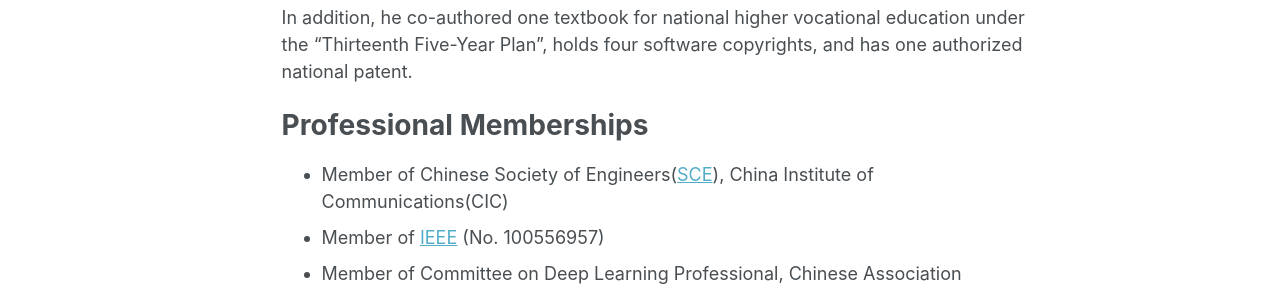
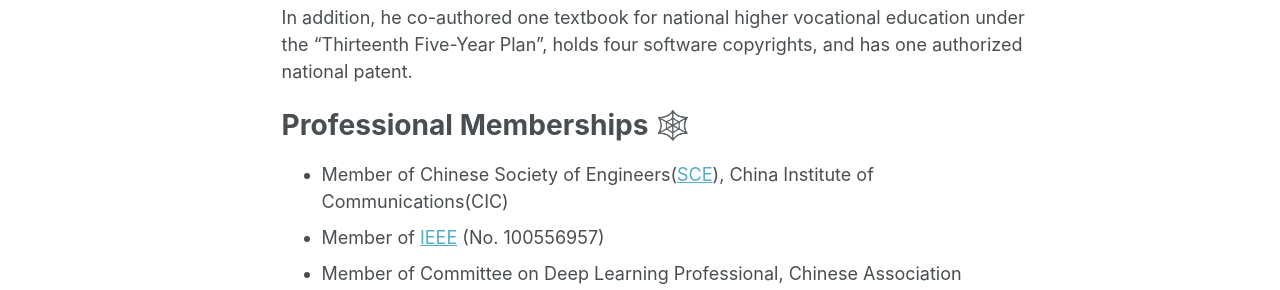
Before and after one commit to rongmax-gufei/rongmax-gufei.github.io, a Jekyll site: the page built from _pages/about.md, in a window 1280 px wide and 1278 px high. Shown: the part 565-855 px from the top of the window. Built offline with Jekyll 4.4.1, drawn with Linux system fonts in a browser that asks for light colours; some web fonts are replaced.

```diff
--- a/_pages/about.md
+++ b/_pages/about.md
@@ -15,7 +15,7 @@ Since 2018, He worked as a Research and Development Expert Manager at [SAIC Mobi
 
 In addition, he co-authored one textbook for national higher vocational education under the "Thirteenth Five-Year Plan", holds four software copyrights, and has one authorized national patent.
 
-Professional Memberships
+Professional Memberships 🕸️
 ======
 *  Member of Chinese Society of Engineers([SCE](https://assess-cse.cast.org.cn/front/home)), China Institute of Communications(CIC)
 *  Member of [IEEE](https://www.ieee.org/membership/join/index.html?WT.mc_id=hc_join) (No. 100556957)
```
